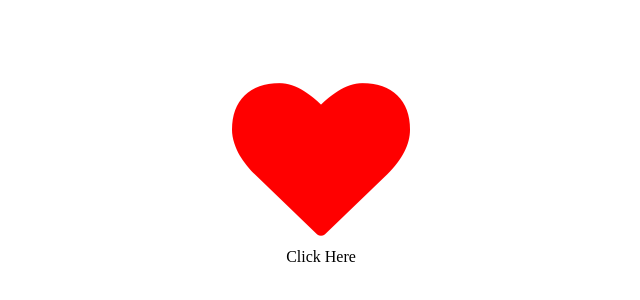
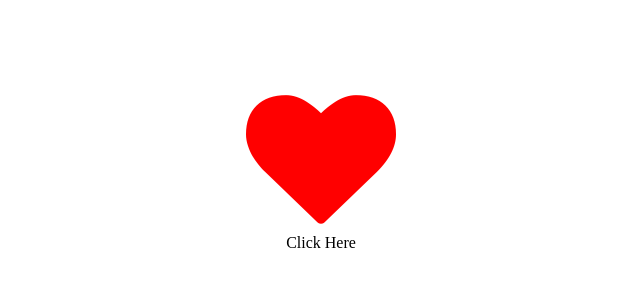
Before and after one commit to abiaish/abiaish, a plain HTML site: page index.html in a window 1280 px wide. Shown: the part 232-532 px from the top of the page, without its empty margins (319-959 px from the left). Drawn offline with Linux system fonts and the light colour scheme.

Commit message:
Update index.html

```diff
--- a/index.html
+++ b/index.html
@@ -11,7 +11,7 @@
 
    <div class="content">
 
-    <a href="./heart.html"  style="font-size:14px"><i class="fa fa-heart" style="font-size:178px;color:red"></i></i></a>
+    <a href="./heart.html" class="heart" style="font-size:14px"><i class="fa fa-heart" style="font-size:150px;color:red"></i></i></a>
     <div class="p">Click Here</div>
     </div>
 
```
